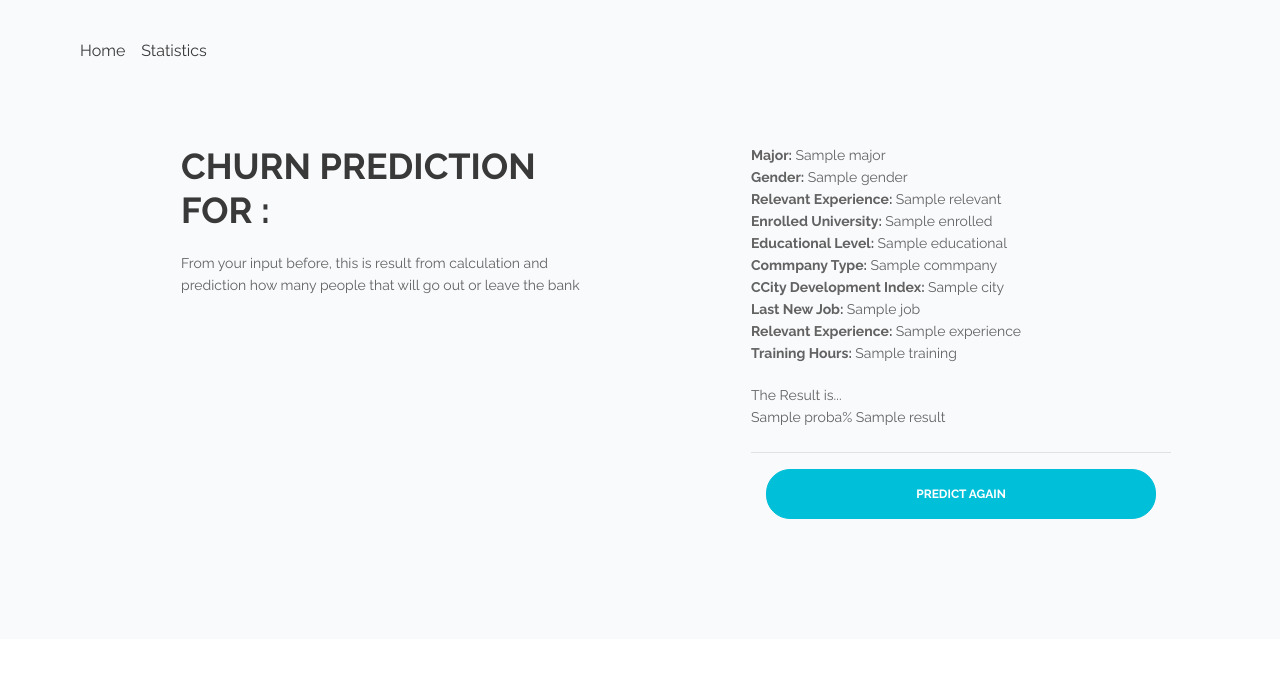
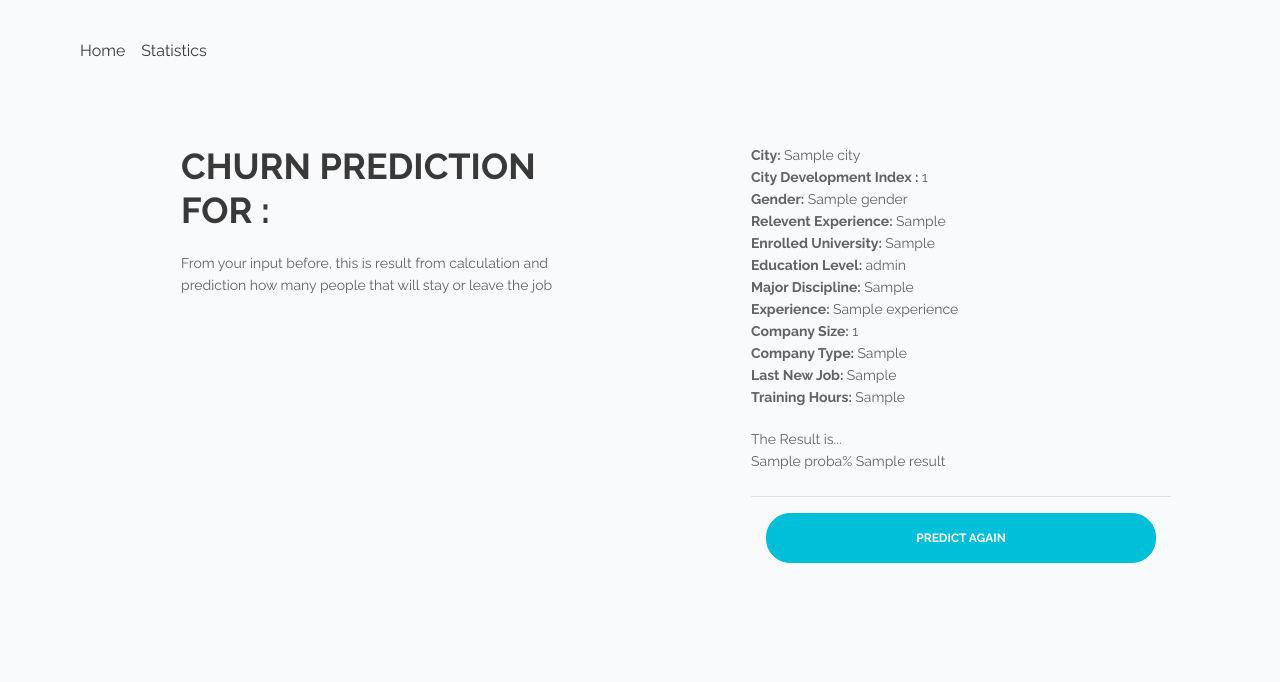
Before and after one commit to RifkyAndisa/FINAL-PROJECT_RIFKY, a Flask app: template Final/templates/result.html in a window 1280 px wide. Shown: the top 682 px of the page. Run offline with Flask 2, Linux system fonts and the light colour scheme; the template is opened without the code that fills it: most values are stand-ins (such as "Sample title", 1, 10 or a date in 2020); parts of the project's set-up code (start-up, migrations or seed data) failed here and were passed over; some libraries are stand-ins or nearby versions.

Commit message:
Update result.html

```diff
--- a/Final/templates/result.html
+++ b/Final/templates/result.html
@@ -5,7 +5,7 @@
     <meta name="viewport" content="width=device-width, initial-scale=1, shrink-to-fit=no">
 
     <!-- Website Title -->
-    <title>BCCP GENERATOR</title>
+    <title>HR Analytics</title>
 
     <!-- Styles -->
     <link href="https://fonts.googleapis.com/css?family=Raleway:400,400i,600,700,700i&amp;subset=latin-ext" rel="stylesheet">
@@ -41,22 +41,24 @@
             <div class="col-lg-6">
                 <div class="text-container">
                     <h2>CHURN PREDICTION FOR :</h2>
-                        <p>From your input before, this is result from calculation and prediction how many people that will go out or leave the bank</p>
+                        <p>From your input before, this is result from calculation and prediction how many people that will stay or leave the job</p>
                 </div> <!-- end of text-container -->
             </div> <!-- end of col -->
             <div class="col-lg-6">
                 <div class="text-container">
                     <div class="form-group">
-                        <b>Major: </b> {{major}}<br>
+                        <b>City: </b> {{city}}<br>
+                        <b>City Development Index : </b> {{city_development_index}}<br>
                         <b>Gender: </b> {{gender}}<br>
-                        <b>Relevant Experience: </b> {{relevant}}<br>
-                        <b>Enrolled University: </b> {{enrolled}}<br>
-                        <b>Educational Level: </b> {{educational}}<br>
-                        <b>Commpany Type: </b> {{commpany}}<br>
-                        <b>CCity Development Index: </b> {{city}}<br>
-                        <b>Last New Job: </b> {{job}}<br>
-                        <b>Relevant Experience: </b> {{experience}}<br>
-                        <b>Training Hours: </b> {{training}}<br>
+                        <b>Relevent Experience: </b> {{relevent_experience}}<br>
+                        <b>Enrolled University: </b> {{enrolled_university}}<br>
+                        <b>Education Level: </b> {{education_level}}<br>
+                        <b>Major Discipline: </b> {{major_discipline}}<br>
+                        <b>Experience: </b> {{experience}}<br>
+                        <b>Company Size: </b> {{company_size}}<br>
+                        <b>Company Type: </b> {{company_type}}<br>
+                        <b>Last New Job: </b> {{last_new_job}}<br>
+                        <b>Training Hours: </b> {{training_hours}}<br>
                     </div>
                     <div class="p1">
                         The Result is...
```
